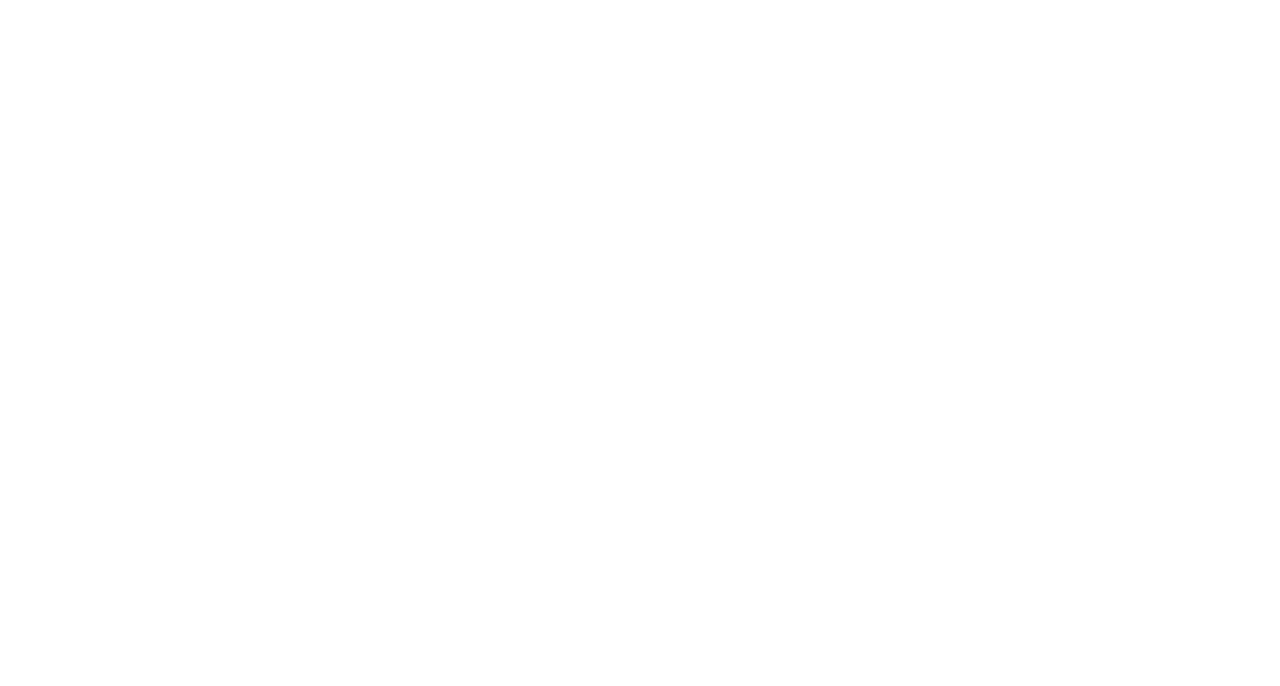
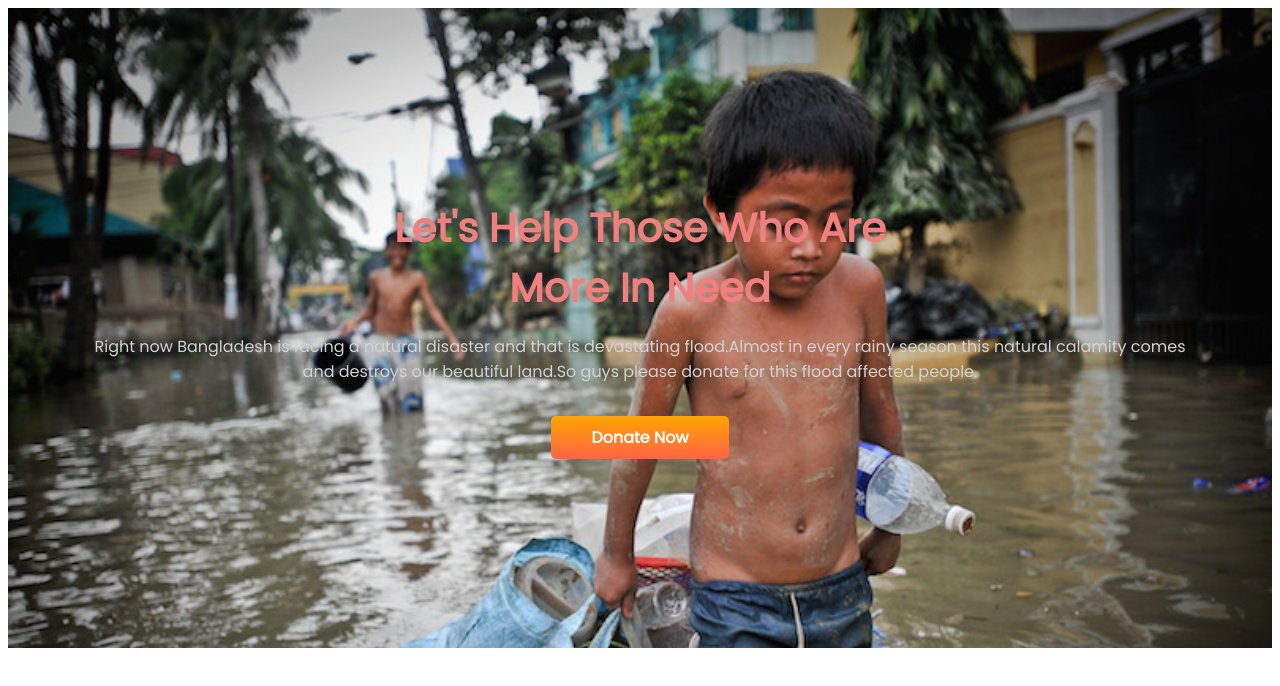
Before and after one commit to Karimuzzaman/donate-today, a plain HTML site: page index.html in a window 1280 px wide. Drawn offline with Linux system fonts and the light colour scheme.

Commit message:
first-section

```diff
--- a/index.html
+++ b/index.html
@@ -6,11 +6,35 @@
     <meta http-equiv="X-UA-Compatible" content="IE=edge">
     <meta name="viewport" content="width=device-width, initial-scale=1.0">
     <title>Donation For Flood Victims</title>
+    <link rel="preconnect" href="https://fonts.googleapis.com">
+    <link rel="preconnect" href="https://fonts.gstatic.com" crossorigin>
+    <link href="https://fonts.googleapis.com/css2?family=Poppins&display=swap" rel="stylesheet">
     <link rel="stylesheet" href="style.css">
 
 </head>
 
 <body>
+    <section class="first-section">
+        <div class="first-div">
+            <h1>Let's Help Those Who Are</h1>
+            <h1>More In Need</h1>
+            <P id="paragraph-first-div">Right now Bangladesh is facing a natural disaster and that is devastating
+                flood.Almost in every rainy
+                season this natural calamity comes and destroys our beautiful land.So guys please donate for this flood
+                affected people.</P>
+            <br>
+            <div class="second-div">
+                <a id="first-button" href="">
+                    Donate Now
+                </a>
+
+            </div>
+
+
+
+        </div>
+
+    </section>
 
 </body>
 
--- a/style.css
+++ b/style.css
@@ -0,0 +1,47 @@
+body {
+    font-family: 'Poppins', sans-serif;
+}
+
+.first-div h1 {
+    font-size: 40px;
+    margin: 0;
+    padding: 0;
+    text-align: center;
+    color: lightcoral;
+
+}
+
+#paragraph-first-div {
+    text-align: center;
+    color: lightgrey;
+
+}
+
+.first-div {
+    margin-top: 10%;
+
+}
+
+.second-div {
+    text-align: center;
+}
+
+#first-button {
+
+    text-decoration: none;
+    background-image: linear-gradient(orange, tomato);
+    padding: 10px 40px;
+    border-radius: 5px;
+    color: white;
+    font-weight: 700;
+
+
+}
+
+.first-section {
+    background-image: url(images/donation9.jpg);
+    background-size: cover;
+    height: 480px;
+    padding: 80px;
+    background-repeat: no-repeat;
+}
```
Also changed, not shown: images/donation9.jpg (added).
